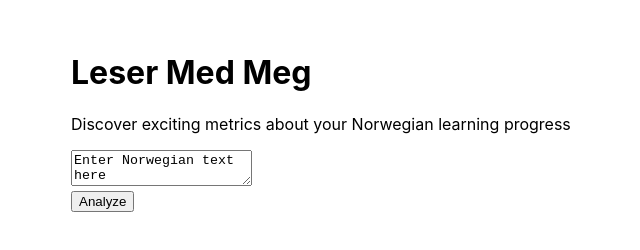
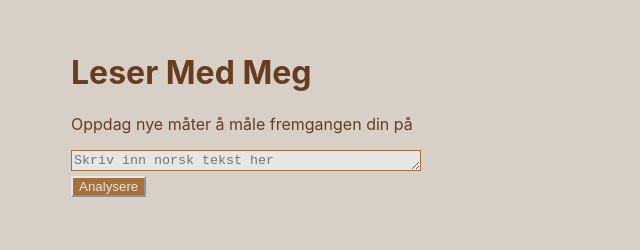
Before and after one commit to Kristin-Schlossman/NorwegianLanguageLearningTracker, an Electron app: page my-app/src/index.html in a window 800 px wide. Shown: the whole page, without its empty margins (25-665 px from the left). Drawn offline with Linux system fonts and the light colour scheme.

Commit message:
Updated CSS/HTML, updated Chromium spellchecker to include Bokmål.

```diff
--- a/my-app/src/index.css
+++ b/my-app/src/index.css
@@ -1,7 +1,48 @@
-body {
+/*maybe change h1 p*/
+
+textarea:focus
+{
+  outline-color: #A6703A;
+}
+
+h1
+{
+  color:#673D20;
+}
+
+p
+{
+  color:#673D20;
+}
+
+body
+{
   font-family: -apple-system, BlinkMacSystemFont, 'Segoe UI', Roboto, Helvetica,
     Arial, sans-serif;
   margin: auto;
   max-width: 38rem;
   padding: 2rem;
+  background-color: #D8D0C7;
 }
+
+.text-input
+{
+  background-color: #E5E6E5;
+  color:#673D20;
+  border-color: #A6703A;
+  width: 43ch;
+  field-sizing: content;
+  overflow: hidden;
+}
+
+.analyze-btn
+{
+  background-color: #A6703A;
+  color: #E5E6E5;
+  border-color: #E5E6E5;
+}
+
+.analyze-btn:focus
+{
+  outline-color:#673D20;
+}
--- a/my-app/src/index.html
+++ b/my-app/src/index.html
@@ -7,10 +7,11 @@
   </head>
   <body>
     <h1>Leser Med Meg</h1>
-    <p>Discover exciting metrics about your Norwegian learning progress</p>
+    <p>Oppdag nye måter å måle fremgangen din på</p>
     <div>
-      <textarea id="userText">Enter Norwegian text here</textarea>
+      <textarea id="userText" class="text-input"
+      placeholder="Skriv inn norsk tekst her"></textarea>
     </div>
-    <button>Analyze</button>
+      <button class="analyze-btn">Analysere</button>
   </body>
 </html>
```
Also changed, not shown: my-app/src/index.js (+14 -3 lines).
